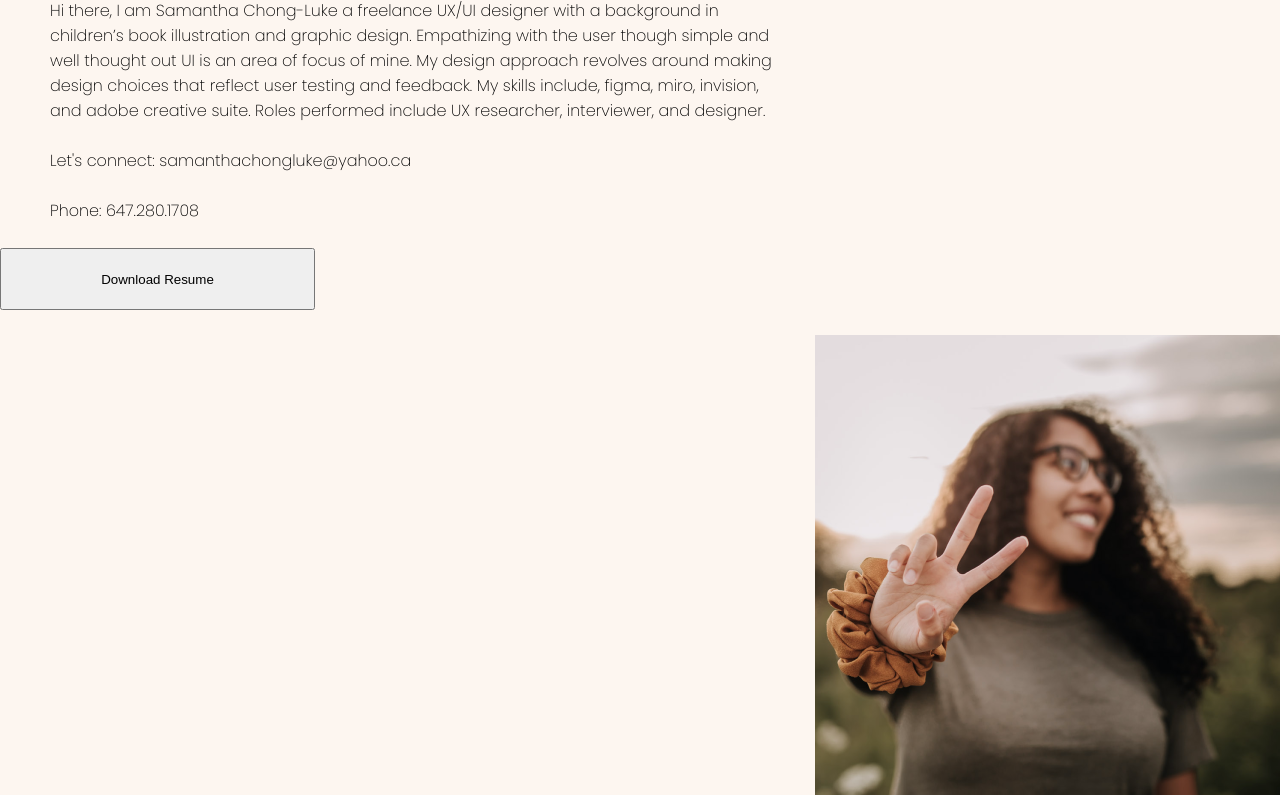
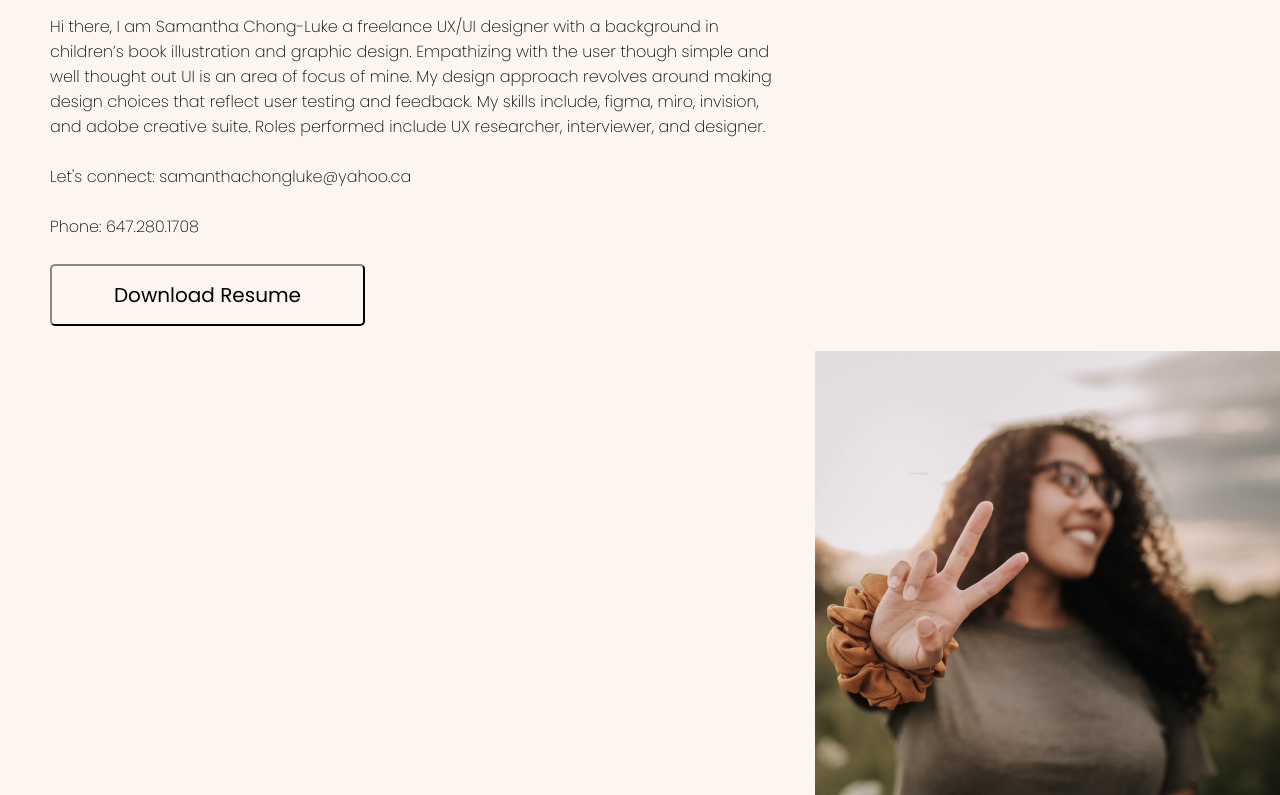
Before and after one commit to SamChongLuke/UX_UI_HW_18, a plain HTML site: page index.html in a window 1280 px wide. Shown: the part 106-901 px from the top of the page. Drawn offline with Linux system fonts and the light colour scheme.

Commit message:
Update style.css
adding style guide to html

```diff
--- a/css/style.css
+++ b/css/style.css
@@ -6,8 +6,11 @@ body {
     background-color: #FDF6F0;
     font-family: 'Poppins', sans-serif;
     font-weight: lighter;
+
 }
-
+header.navigation {
+    padding-top: 16px;
+}
 nav.inlineBlock {
 
     float: right;
@@ -16,12 +19,24 @@ nav.inlineBlock {
 ul.inlineBlock {
     display: inline-flex;
     list-style: none;
-    width: 465px;
+    width: 565px;
     justify-content: space-evenly;
 }
 
 section.heroImg {
     height: 743px;
+}
+
+button {
+    font-family: 'Poppins', 'sans-serif';
+    font-size: 20px;
+    width: 315px;
+    height: 62px;
+    background-color: #FDF6F0;
+    border-color: #333333;
+    border-radius: 5px;
+    margin-left: 50px;
+
 }
 
 #heroImageLeft {
@@ -38,6 +53,8 @@ h1 {
     font-size: 36px;
     font-weight:lighter;
     margin-left: 50px;
+    font-weight: lighter;
+
 }
 
 p {
@@ -72,6 +89,7 @@ h3.languageSkills {
 button {
     width: 315px;
     height: 62px;
+
 }
 section.skills {
     height: 460px;
@@ -119,3 +137,7 @@ ul.footerInlineBlock {
     list-style: none;
     justify-content: space-evenly;
 }
+
+@media only screen and (max-width: 600) {
+    grid-template-rows: ;
+}
```
